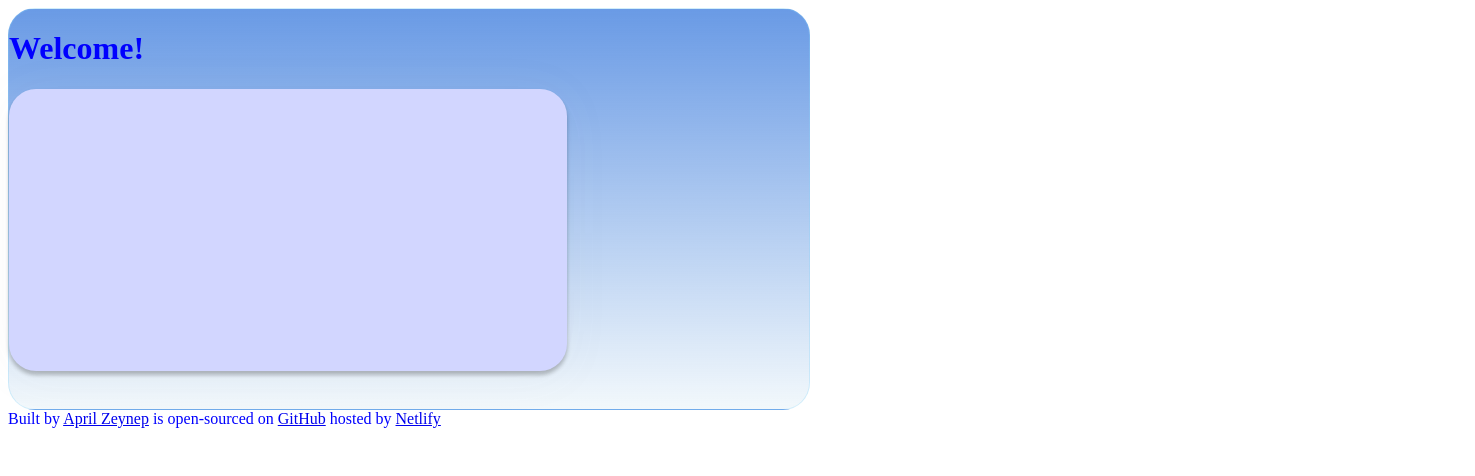
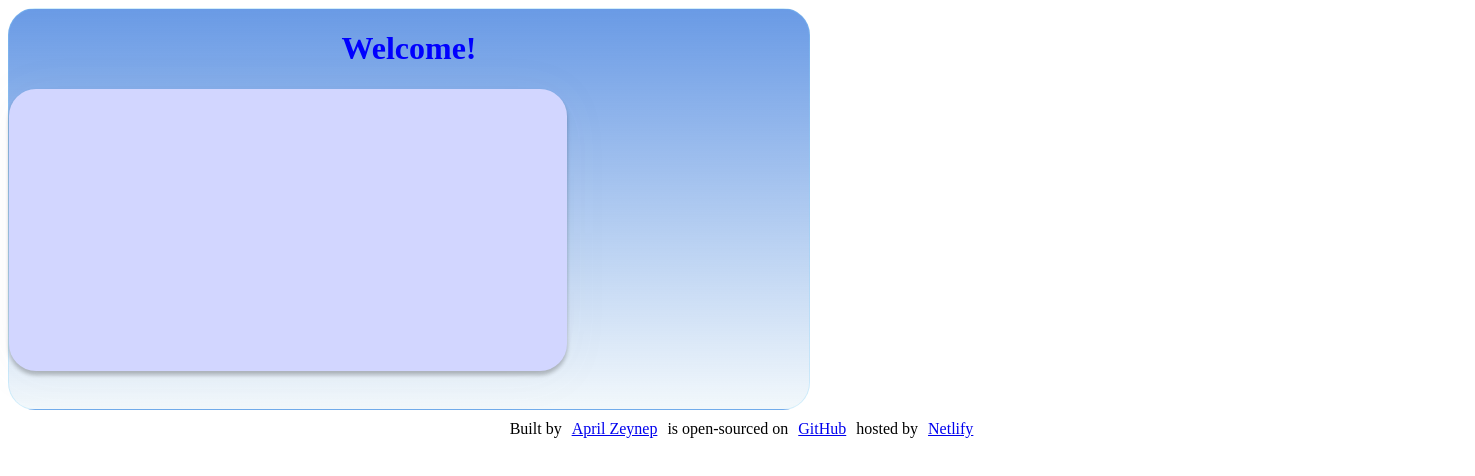
Before and after one commit to seineph/April-Weather-App, a plain HTML site: page index.html in a window 1280 px wide. Shown: the whole page, 1475 px wide, since content can reach past the window. Drawn offline with Linux system fonts and the light colour scheme.

Commit message:
footer and text align for h1

```diff
--- a/sources/style.css
+++ b/sources/style.css
@@ -13,6 +13,18 @@ border-radius: 27px;
         background: #D2D6FF;
         box-shadow: 0px 4px 50px 0px rgba(144, 144, 144, 0.05), 0px 4px 4px 0px rgba(0, 0, 0, 0.25);}
 
-    footer{color: blue;}
+    footer{display: flex;
+        width: 1447px;
+        padding: 10px;
+        justify-content: center;
+        align-items: center;
+        gap: 10px;
+    display: flex;
+        width: 1447px;
+        padding: 10px;
+        justify-content: center;
+        align-items: center;
+        gap: 10px;}
 
-    h1{color: blue;}
+    h1{color: blue;
+    text-align: center;}
```
